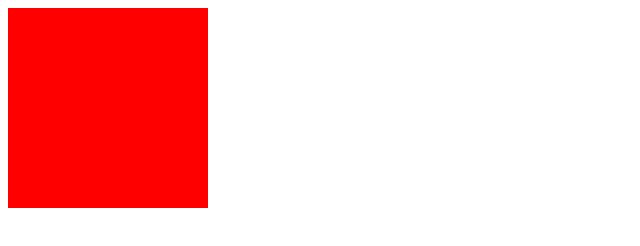
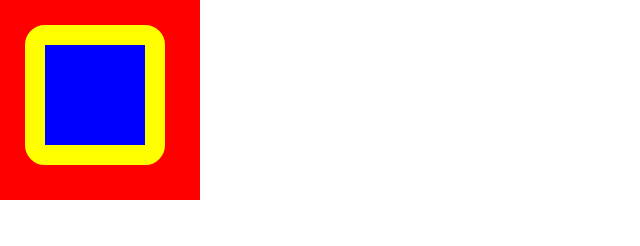
Before and after one commit to Lukeratos/Literacy, a plain HTML site: page box.html in a window 1280 px wide. Shown: the whole page, without its empty margins (0-640 px from the left). Drawn offline with Linux system fonts and the light colour scheme.

Commit message:
Update box.html

```diff
--- a/box.html
+++ b/box.html
@@ -3,16 +3,26 @@
 <head>
   <title>タイトル</title>
   <style>
+    *{ margin:0px; padding: 0px;}
     #A{
       width: 200px;
       height: 200px;
       background-color: red;
     }
+    #B{
+      margin: 25px;
+      border: 20px solid black;
+      border-radius:20px;
+      position:absolute;
+      width: 100px;
+      height: 100px;
+      background-color:blue;
+      border-color:yellow
   </style>
 </head>
 <body>
-  <div id="A"></div>
-
+  <div id="A">
+  <div id ="B"></div>
+  </div>
 </body>
-
 </html>
```
